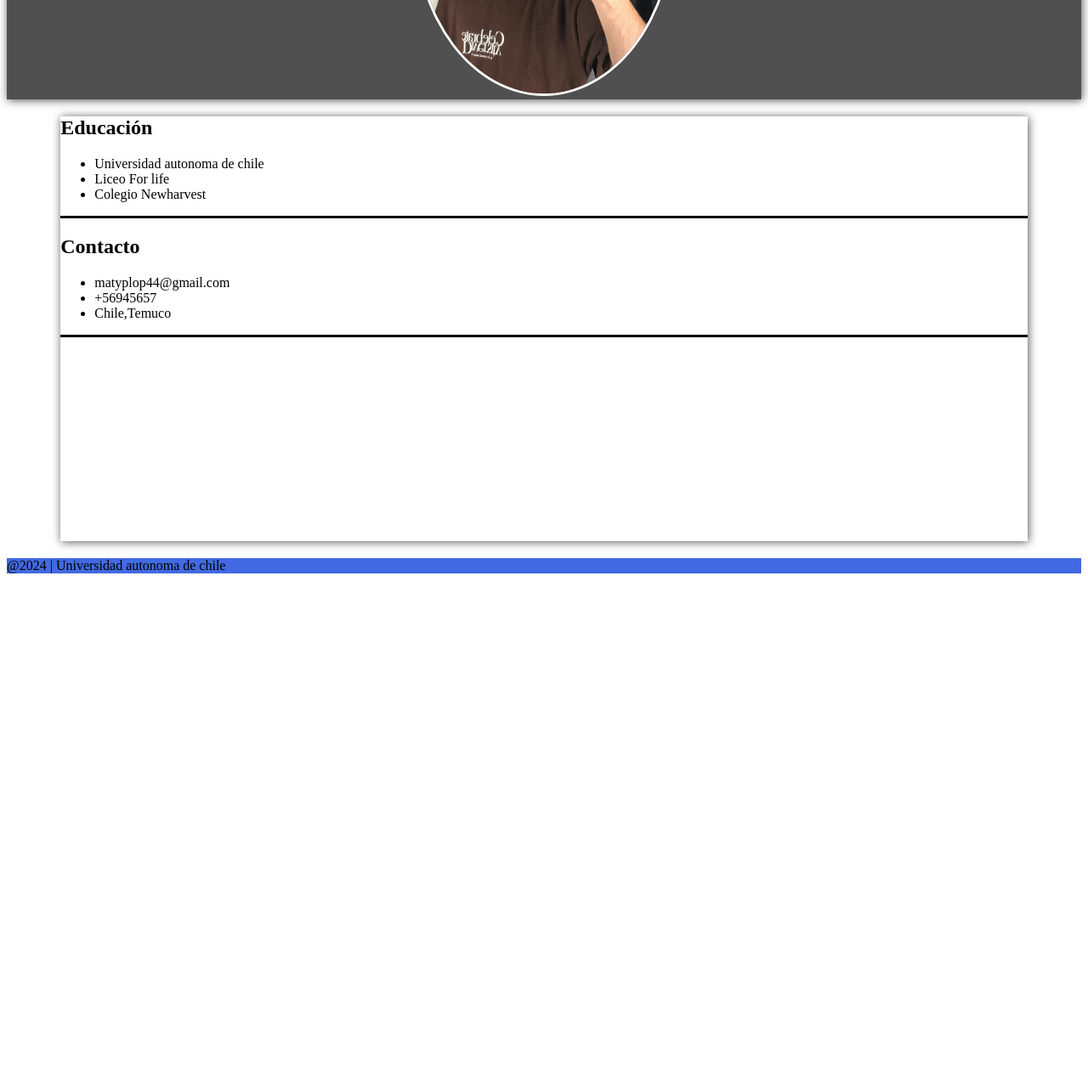
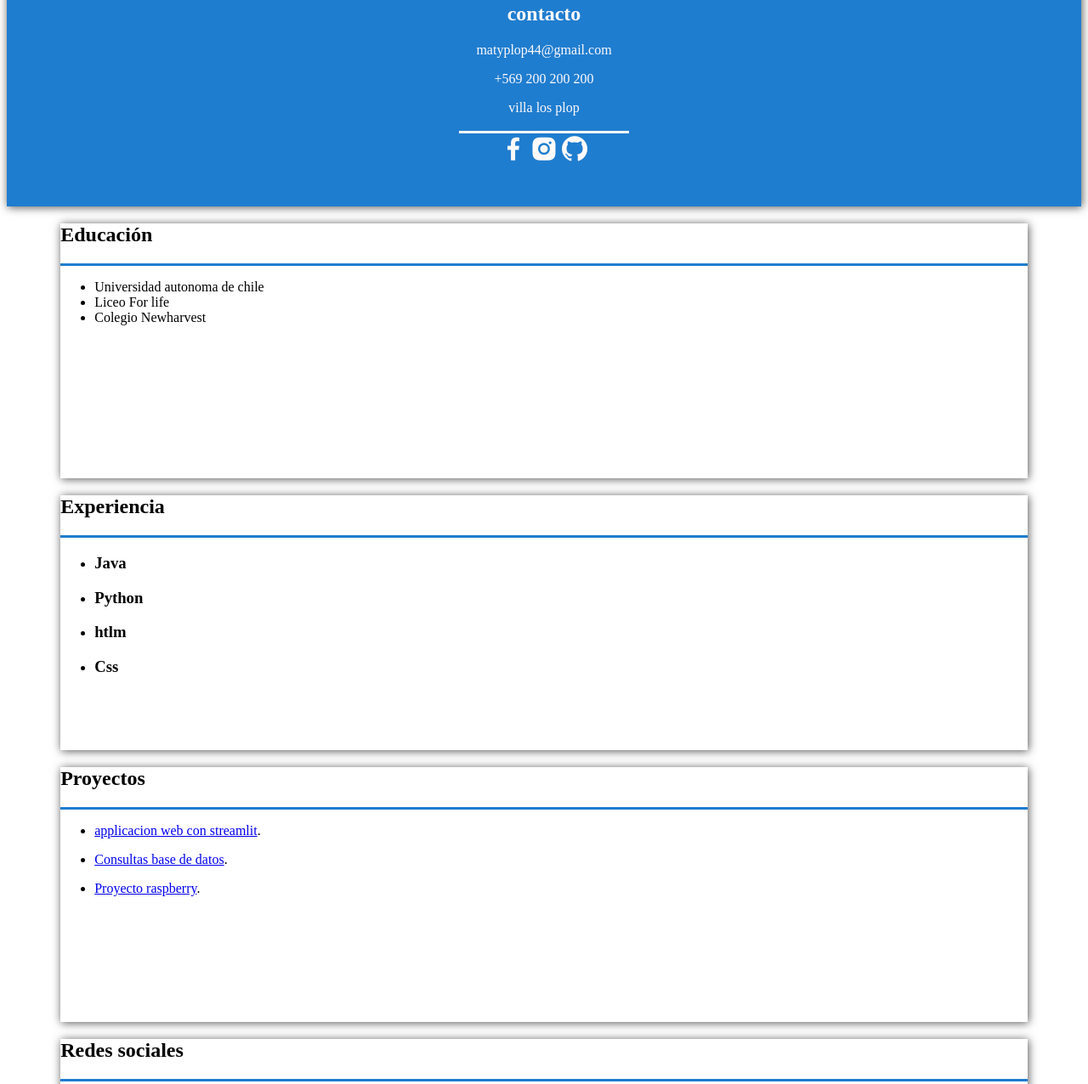
Before and after one commit to Matyplop/portafolio, a plain HTML site: page index.html in a window 1280 px wide. Shown: the part 373-1649 px from the top of the page at 85% size. Before the commit the page ends 1056 px from the top, so only its background shows below. Drawn offline with nearby package versions, Linux system fonts and the light colour scheme.

Commit message:
te estas poniendo rara

```diff
--- a/index.html
+++ b/index.html
@@ -12,9 +12,12 @@
     la Pediatría a la Geriatría”, organizado por Postgrados.">
     <link rel = "stylesheet" href="styles/index.css">
     <title>MatyPlop</title>
+    <link href='https://unpkg.com/boxicons@2.1.4/css/boxicons.min.css' rel='stylesheet'>
 
 </head>
 <body>
+
+
 
     <header class="header">
 
@@ -25,16 +28,45 @@
                 />
 
 
+                    <h2>contacto</h2>
+                    <p> matyplop44@gmail.com</p>
+                    <p>+569 200 200 200</p>
+                    <p>villa los plop</p>
+                    <p class="borde_2"> </p>
+
+
+
+
+
+        <div>
+
+
+
+        </div>
+        <div class = "icons">
+
+                <i class = "bx bxl-facebook">
+
+                </i>
+
+
+
+
+            <i class='bx bxl-instagram-alt'></i>
+            <i class='bx bxl-github' ></i>
+
+        </div>
+
+
 
 
 
     </header>
     <main>
         <section class="seccion">
-            <div class="iconos">
 
-
-            </div>
+            <h1>Educación</h1>
+            <p class="borde"> </p>
 
 
 
@@ -42,7 +74,7 @@
             <div class="contenedor">
 
 
-            <h1>Educación</h1>
+
             <ul>
                 <li>
                     Universidad autonoma de chile
@@ -53,20 +85,102 @@
             </ul>
 
             </div>
+
+
+
+
+
+
+        </section>
+
+        <section class = "seccion">
+            <h2>Experiencia</h2>
             <p class="borde"> </p>
+            <div class = "elements">
 
-            <h2>Contacto</h2>
+
+            <div class=" elements">
+                <ul>
+                    <li>
+                        <h3>Java</h3>
+                    </li>
+
+
+            </div>
+            <div class="elements">
+                <ul>
+                    <li>
+                        <h3>Python</h3>
+                    </li>
+
+
+                </ul>
+
+            </div>
+            <div class="elements">
+                <ul>
+                    <li>
+                        <h3>htlm</h3>
+                    </li>
+
+
+                </ul>
+            </div>
+            <div class="elements">
+
+                <ul>
+                    <li>
+                        <h3>Css</h3>
+                    </li>
+
+
+                </ul>
+            </div>
+
+
+        </div>
+        </section>
+        <section class = "seccion">
+            <div>
+                <h2>Proyectos</h2>
+                <p class="borde"> </p>
+            </div>
             <ul>
                 <li>
-                    matyplop44@gmail.com
+                    <p>
+
+                        <a href="https://flaviplop.streamlit.app/">applicacion web con streamlit</a>.
+                      </p>
                 </li>
-                <li> +56945657</li>
-                <li>Chile,Temuco</li>
+                <li> <p>
+
+                    <a href="https://flavio02.matyplop.cl/Test_3_DB/src/index.html">Consultas base de datos</a>.
+                  </p>
+
+                  <li>
+                    <p>
+
+                        <a href="https://flaviplop.streamlit.app/">Proyecto raspberry</a>.
+                      </p>
+                </li>
+
 
             </ul>
-            <p class="borde"> </p>
 
 
+
+
+
+
+
+        </section>
+        <section class="seccion">
+            <div>
+
+                <h2> Redes sociales</h2>
+                <p class="borde"> </p>
+
+            </div>
 
         </section>
 
@@ -84,7 +198,7 @@
      <!-- separador de codigo , encierra un codigo en una etiqueta-->
 
     <footer style="background-color: royalblue">
-        @2024 | Universidad autonoma de chile
+        @2024  Universidad autonoma      chile
 
     </footer>
 
--- a/styles/index.css
+++ b/styles/index.css
@@ -31,29 +31,60 @@ section : etiqueta elemento
 }
 .borde{
 
+
     border-bottom: solid 3px;
+    color: #1f7dcf;
 }
 
 .header {
     text-align: center;
-    background-color: #505050;
+    color: snow;
+    background-color: #1f7dcf;
     box-shadow: 1px 1px 10px #555;
-
-
-
+    padding-bottom: 50px;
 }
 .header img {
 
     border: solid;
     color: snow;
-    width: 300px;
-    border-radius: 50%;
+    width: 200px;
+    border-radius: 60%;
 }
 
 .seccion{
 
+
     margin: 20px auto;
-    height: 500px;
+    height: 300px;
     width: 90%;
     box-shadow: 1px 1px 10px #555;
 }
+
+.experience  h2{
+    text-align: center;
+
+}
+.container-experience {
+
+    display: grid;
+    grid-template-columns: repeat(2, 1fr);
+    padding:  20px;
+    border:  solid thin green;
+
+}
+
+.icons {
+    display: flex;
+    justify-content: center;
+    margin-top: 20px;
+    font-size: 36px;
+    margin: 0 10px;
+    color: snow;
+}
+.borde_2 {
+    border-bottom: solid 3px;
+    color: snow;
+    margin: 0 auto;
+    width: 200px; /* ajusta el ancho a 50 píxeles */
+    height: 2px;
+}
```
